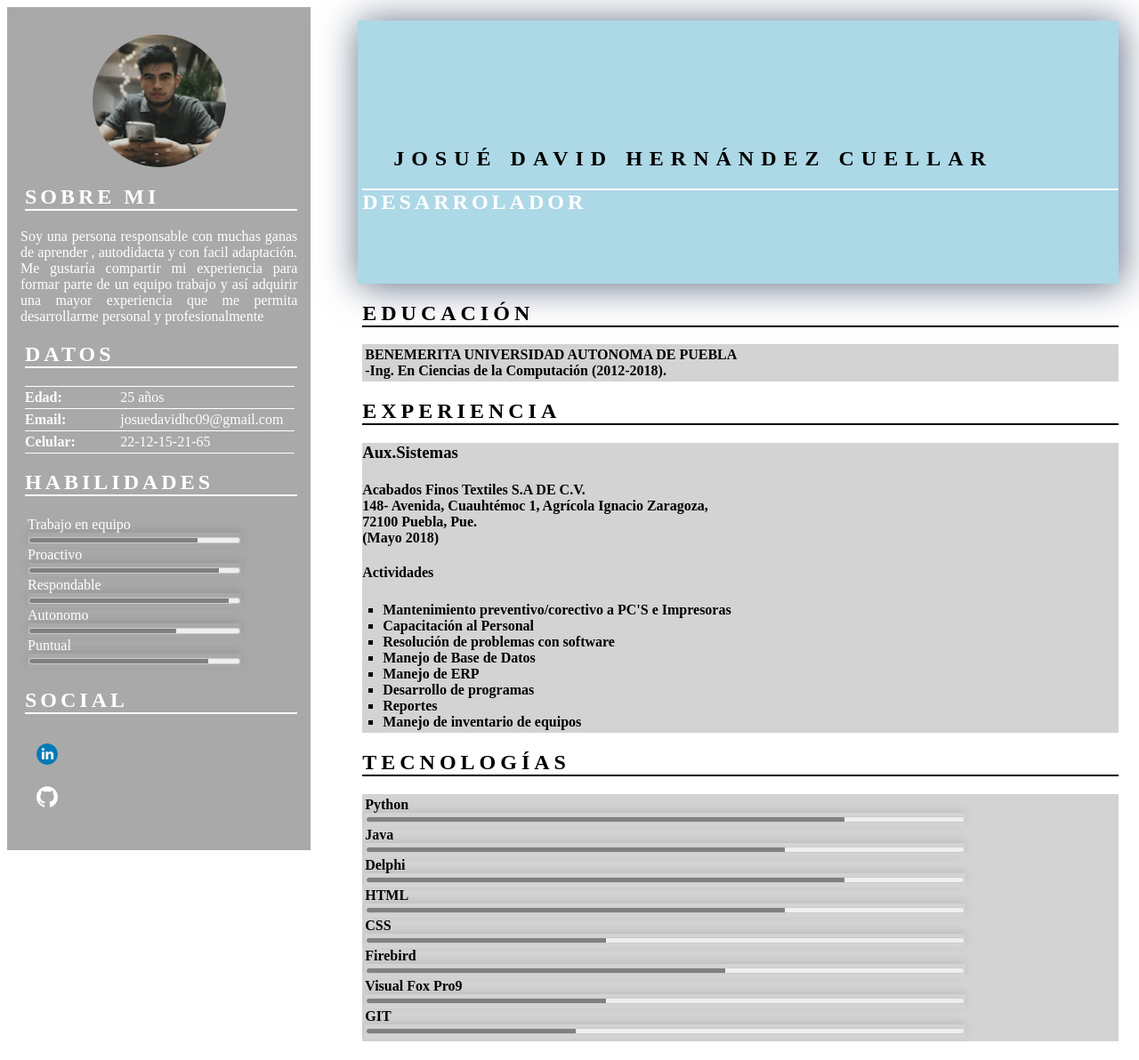
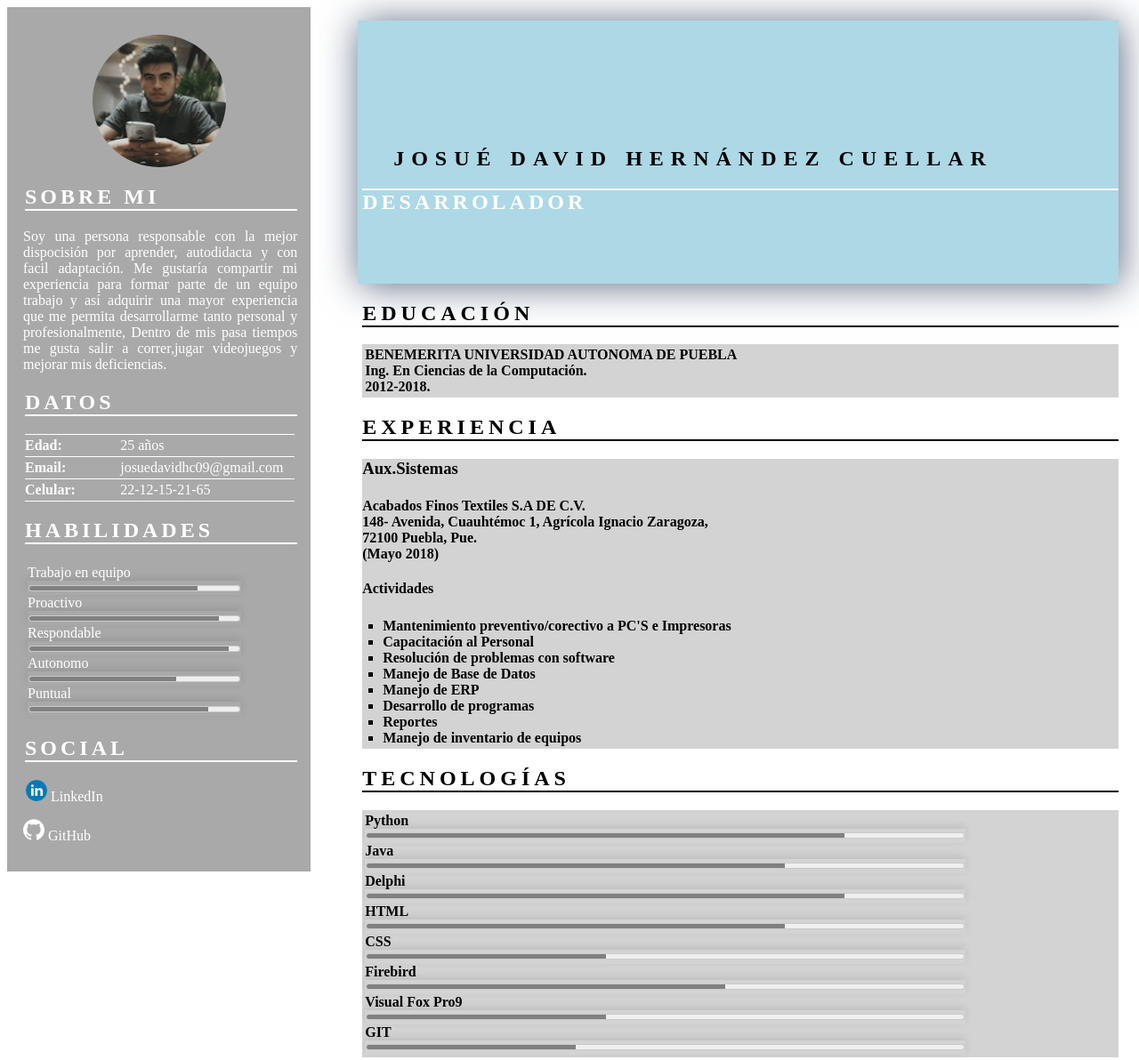
Before and after one commit to josuedhc/CV, a plain HTML site: page index.html in a window 1280 px wide. Shown: the top 1192 px of the page at 89% size. Drawn offline with Linux system fonts and the light colour scheme.

Commit message:
Modificación en general

```diff
--- a/css/estilos.css
+++ b/css/estilos.css
@@ -43,6 +43,7 @@ aside * {
 }
 aside p{
 	text-align:justify;
+	margin-left:3px;
 
 }
 
@@ -132,11 +133,12 @@ main article ul {
   transform: rotate(360deg);
   transition:0.4s;
 }
-.Redes li {
-	 padding:10px;
+.Redes p {
+	 text-align:justify;
+
 }
 .Redes{
-	margin:none;
+	margin-left:3px;
 }
 
 meter{
--- a/index.html
+++ b/index.html
@@ -14,10 +14,10 @@
 			</figure>
 			<section>
 			<h2>Sobre mi</h2>
-					<p>Soy una persona responsable con muchas ganas de aprender , autodidacta y
+					<p>Soy una persona responsable con la mejor dispocisión por aprender, autodidacta y
 					con facil adaptación. Me gustaría compartir mi experiencia para formar parte  de un equipo trabajo
-					y así adquirir una mayor experiencia que me permita desarrollarme personal y profesionalmente
-
+					y así adquirir una mayor experiencia que me permita desarrollarme tanto personal y profesionalmente,
+					Dentro de mis pasa tiempos me gusta salir a correr,jugar videojuegos y mejorar mis deficiencias.
 					</p>
 			</section>
 			<section>
@@ -45,10 +45,10 @@
 			<section >
 				<h2>SOCIAL</h2>
 				<div class="Redes">
-					<ul>
-						<li><a href="https://www.linkedin.com/in/josu%C3%A9-hern%C3%A1ndez-a5b4961a0/" target="_black" title="Linkedin"><img src="img/linkedin.png" alt="imagen de Linkedin"></a> </li>
-						<li><a href="https://github.com/josuedhc" target="_black" title="GIT"><img src="img/github.png" alt="imagen de github"></a></li>
-					</ul>
+
+						 <p><ahref="https://www.linkedin.com/in/josu%C3%A9-hern%C3%A1ndez-a5b4961a0/" target="_black" title="Linkedin"><img src="img/linkedin.png" alt="imagen de Linkedin"></a> LinkedIn </p
+						 <p> <a href="https://github.com/josuedhc" target="_black" title="GIT"><img src="img/github.png" alt="imagen de github"/></a> GitHub </p
+
 
 				</div>
 			</section>
@@ -64,7 +64,7 @@
 					<h2>Educación</h2>
 					<ul>
 					<li>BENEMERITA UNIVERSIDAD AUTONOMA DE PUEBLA</li>
-					<li>-Ing. En Ciencias de la Computación (2012-2018).</li>
+					<li> Ing. En Ciencias de la Computación. <br/>2012-2018.</li>
 				</ul>
 				</section>
 				<section class="experiencia" >
```
